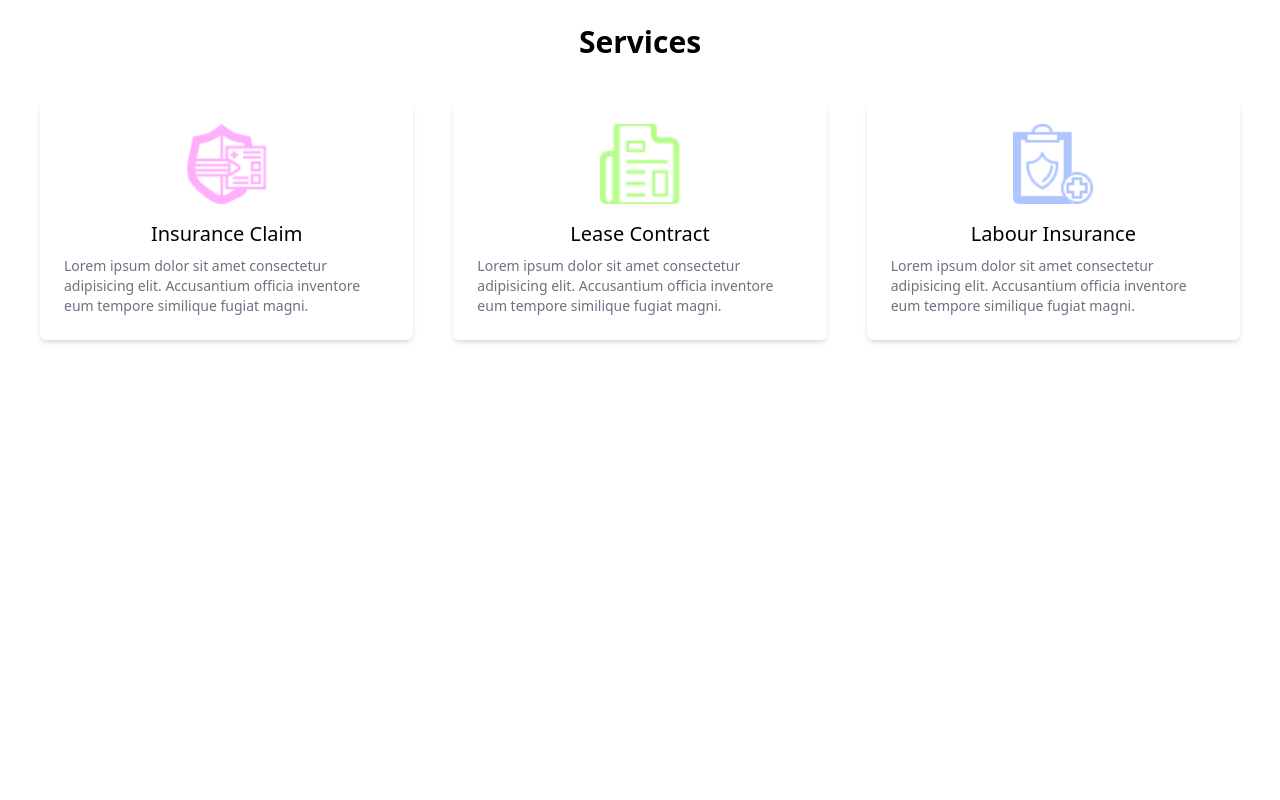
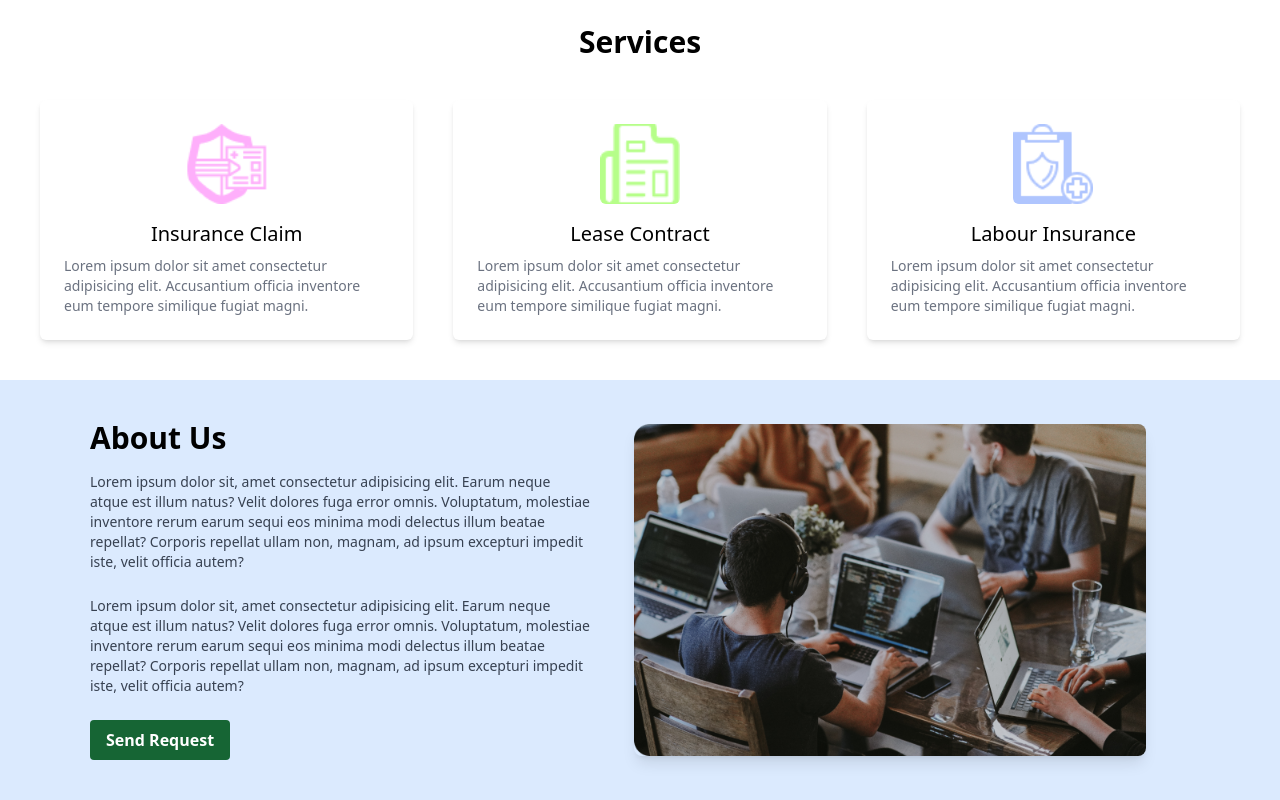
Before and after one commit to 0codezone/PGDemo-PavansGroupTask, a plain HTML site: page index.html in a window 1280 px wide. Shown: the part 816-1616 px from the top of the page. Before the commit the page ends 1196 px from the top, so only its background shows below. Drawn offline with nearby package versions, Linux system fonts and the light colour scheme.

Commit message:
about section

```diff
--- a/index.html
+++ b/index.html
@@ -12,7 +12,7 @@
 
 <body>
     <!-- Navbar with logo and navigation links -->
-    <nav class="bg-black/20 py-8 fixed top-0 w-full flex">
+    <nav class="bg-black/30 py-8 fixed top-0 w-full flex">
         <div class="container flex justify-between items-center px-10">
             <h2 class="text-3xl font-bold text-white">PG DEMO</h2>
             <div class="md:flex hidden gap-10 text-lg items-center">
@@ -47,7 +47,7 @@
     <div class="services py-10 px-10">
         <div class="container">
             <h2 class="text-3xl text-center mb-10 font-bold">Services</h2>
-            <div class="grid grid-cols-1 md:grid-cols-2 lg:grid-cols-3 gap-10">
+            <div class="grid grid-cols-1 sm:grid-cols-2 md:grid-cols-3 gap-10">
                 <div class="service bg-white p-6 rounded-md shadow-md flex flex-col justify-center items-center">
                     <img src="./Assets/Claim.png" alt="Service 1" class="w-20 h-20 object-cover rounded-md"
                         loading="lazy">
@@ -74,6 +74,28 @@
         </div>
     </div>
 
+    <!-- About -->
+    <div class="w-full py-10 px-10 flex flex-col md:flex-row items-center justify-center bg-blue-100">
+        <!-- Left Part -->
+        <div class="md:w-[500px] text-center md:text-left mb-6 md:mb-0">
+            <h2 class="text-3xl font-bold mb-4">About Us</h2>
+            <p class="text-sm text-gray-700 mb-6">Lorem ipsum dolor sit, amet consectetur adipisicing elit. Earum neque
+                atque est illum natus? Velit dolores fuga error omnis. Voluptatum, molestiae inventore rerum earum sequi
+                eos minima modi delectus illum beatae repellat? Corporis repellat ullam non, magnam, ad ipsum excepturi
+                impedit iste, velit officia autem?
+            </p>
+            <p class="text-sm text-gray-700 mb-6">Lorem ipsum dolor sit, amet consectetur adipisicing elit. Earum neque
+                atque est illum natus? Velit dolores fuga error omnis. Voluptatum, molestiae inventore rerum earum sequi
+                eos minima modi delectus illum beatae repellat? Corporis repellat ullam non, magnam, ad ipsum excepturi
+                impedit iste, velit officia autem?
+            </p>
+            <button class="bg-green-800 hover:bg-green-900 text-white font-bold py-2 px-4 rounded">Send Request</button>
+        </div>
+        <!-- Right Part -->
+        <div class="md:w-1/2 flex justify-center">
+            <img src="./Assets/Image.png" alt="About Image" class="w-full md:max-w-lg rounded-lg shadow-lg">
+        </div>
+    </div>
 
 
 
```
